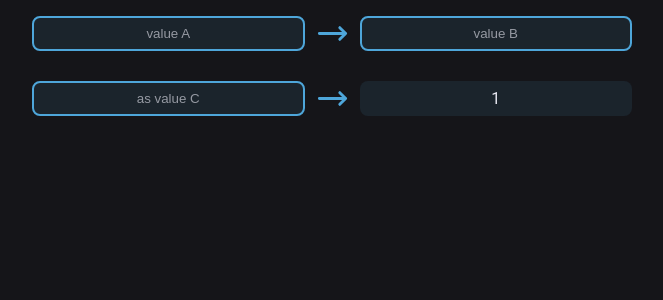
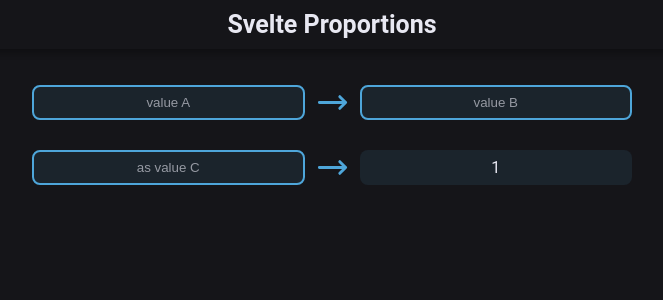
Before and after one commit to Pronian/proportions-svelte, a Svelte app: page / in a window 1280 px wide. Shown: the top 300 px of the page, without its empty margins (308-971 px from the left). Built offline with nearby package versions, Linux system fonts and the light colour scheme.

Commit message:
Added header component

```diff
--- a/public/global.css
+++ b/public/global.css
@@ -13,6 +13,7 @@
     --primary-color: #4ea6da;
     --secondary-color: hsl(22, 78%, 63%);
     --text-color: hsl(240, 29%, 93%);
+    --shadow-color: #00000066;
     --primary-font: Roboto, sans-serif;
     --secondary-font: 'Roboto Condensed', Roboto, sans-serif;
 }
--- a/src/App.svelte
+++ b/src/App.svelte
@@ -1,5 +1,6 @@
 <script lang="ts">
   import Proportions from "./components/Proportions.svelte";
+  import Header from "./components/Header.svelte";
   import { generateAlphaColors } from './util/colors';
 	import { onMount } from "svelte";
 
@@ -8,6 +9,7 @@
   });
 </script>
 
+<Header/>
 <main class="flex-cc">
   <Proportions/>
 </main>
--- /dev/null
+++ b/src/components/Header.svelte
@@ -0,0 +1,28 @@
+<header class="flex-cc">
+    <div></div>
+    <div class="title"><h1>Svelte Proportions</h1></div>
+    <div></div>
+</header>
+
+<style>
+    header {
+        box-shadow: var(--shadow-color) 0 0.3rem 1rem;
+        position: sticky;
+        top: 0;
+        margin-bottom: 2rem;
+    }
+
+    div {
+        flex: 1;
+    }
+
+    .title {
+        text-align: center;
+        flex: 2;
+    }
+
+    h1 {
+        margin: 1rem 0.5rem;
+        font-size: clamp(1.5rem, 2.5vw, 2.5rem);
+    }
+</style>
```
